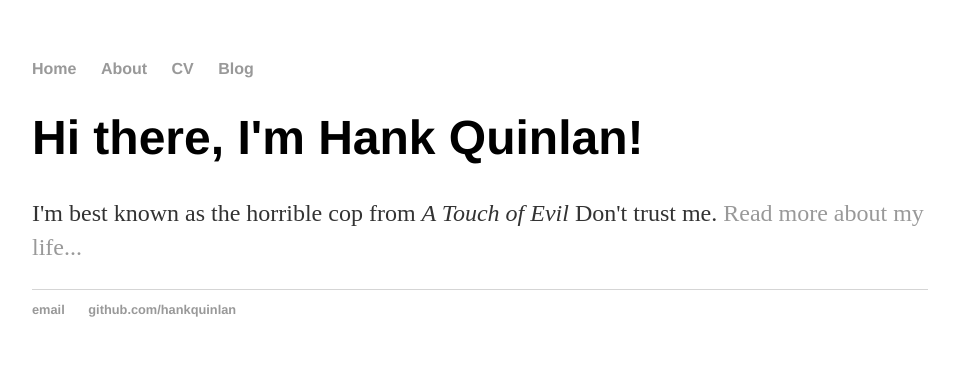
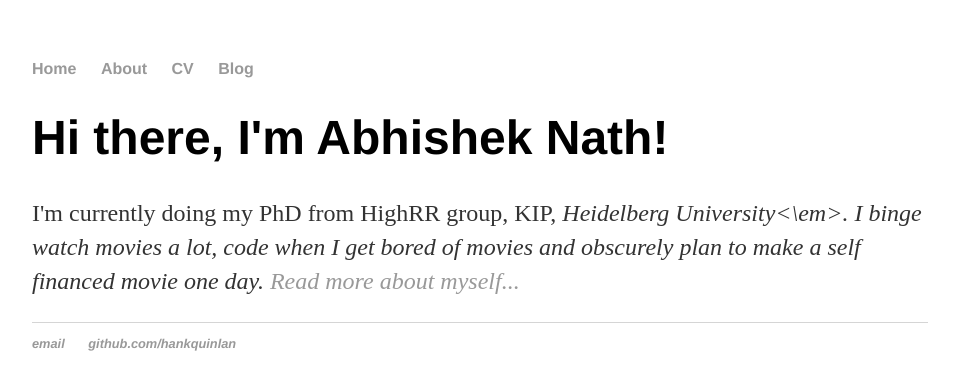
Before and after one commit to an15ms157/abhishek.github.io, a Jekyll site: the page built from index.html, in a window 1280 px wide. Shown: the top 390 px of the page, without its empty margins (160-1115 px from the left). Built offline with Jekyll 4.4.1, drawn with Linux system fonts in a browser that asks for light colours.

Commit message:
Update index.html

```diff
--- a/index.html
+++ b/index.html
@@ -1,8 +1,9 @@
 ---
 layout: default
-title: Hank Quinlan, Horrible Cop
+title: Abhishek Nath, grad student, movie enthusiast and coder
 ---
 <div class="blurb">
-	<h1>Hi there, I'm Hank Quinlan!</h1>
-	<p>I'm best known as the horrible cop from <em>A Touch of Evil</em> Don't trust me. <a href="/about">Read more about my life...</a></p>
+	<h1>Hi there, I'm Abhishek Nath!</h1>
+	<p>I'm currently doing my PhD from HighRR group, KIP, <em> Heidelberg University<\em>. I binge watch movies a lot, code when I get bored of movies and
+		obscurely plan to make a self financed movie one day. <a href="/about">Read more about myself...</a></p>
 </div><!-- /.blurb -->
```
